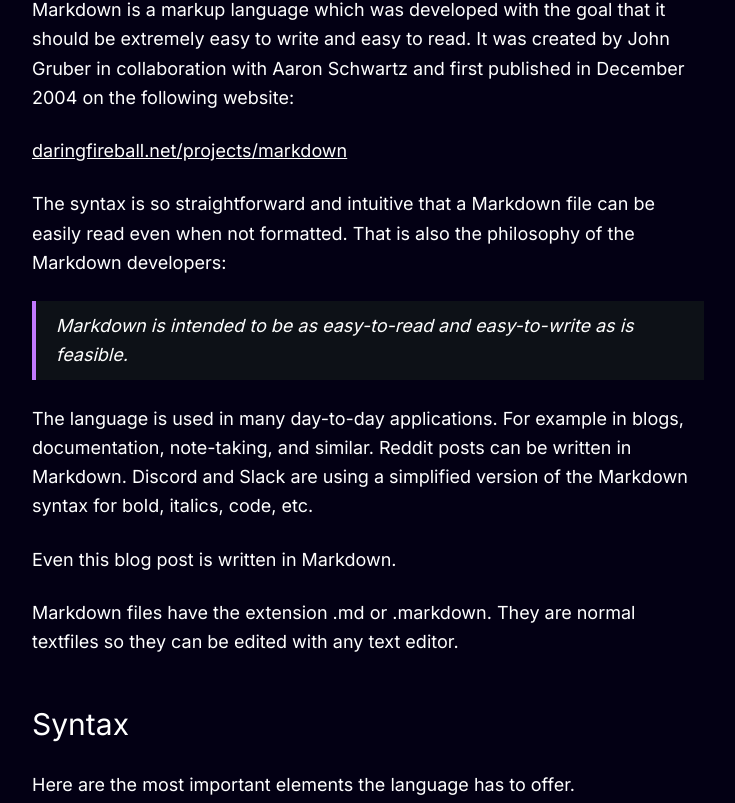
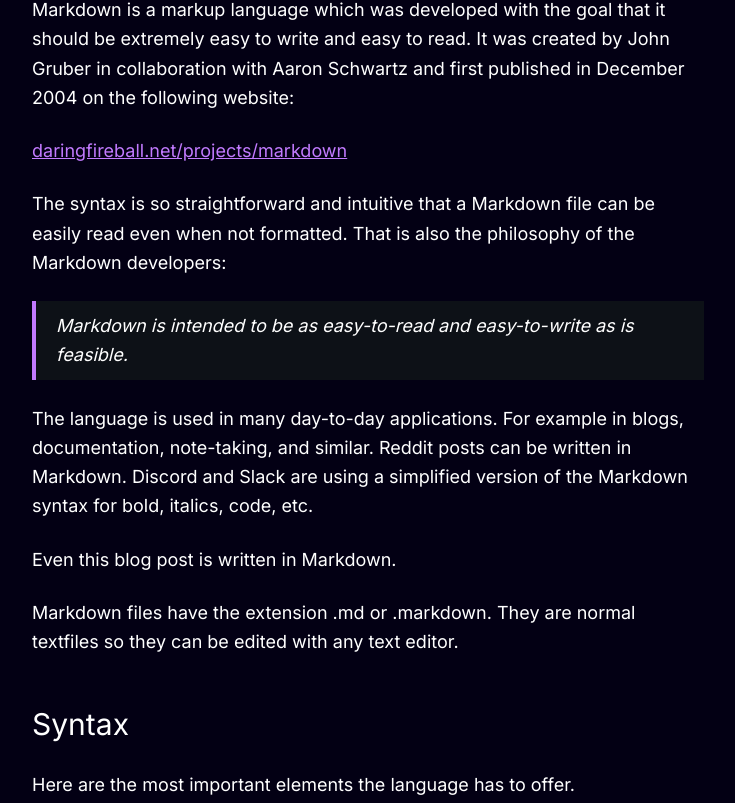
Before and after one commit to ghostbyte-dev/ghostbyte-website, a Next.js app: page /en/blog/introduction-to-markdown in a window 1280 px wide. Shown: the part 1597-2400 px from the top of the page, without its empty margins (272-1007 px from the left). Built offline with nearby package versions, Linux system fonts and the light colour scheme.

Commit message:
color links

```diff
--- a/src/app/[locale]/globals.css
+++ b/src/app/[locale]/globals.css
@@ -71,7 +71,7 @@
   }
 
   .markdown a {
-    @apply underline
+    @apply underline text-[#c27aff]
   }
 
   .markdown ul {
```
